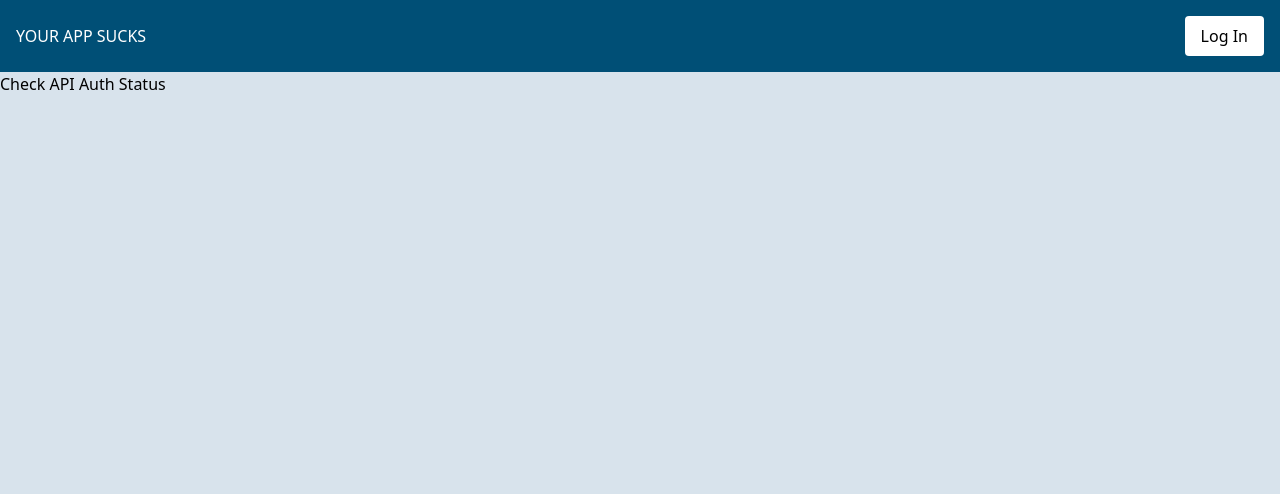
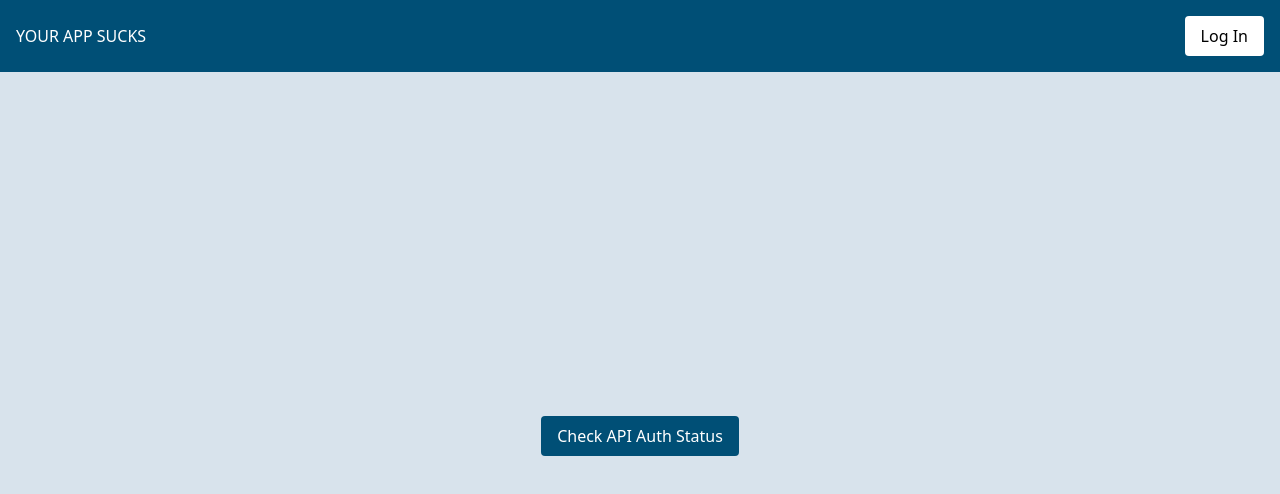
Before and after one commit to chipinhead/nextjs-14-next-auth-firebase-google, a Next.js app: page / in a window 1280 px wide. Shown: the top 494 px of the page. Built offline with nearby package versions, Linux system fonts and the light colour scheme; no server answers.

Commit message:
Center Content

```diff
--- a/app/layout.tsx
+++ b/app/layout.tsx
@@ -23,7 +23,7 @@ export default async function RootLayout({
           <h1 className="text-white m-0">YOUR APP SUCKS</h1>
           <AccountMenu session={session} />
         </header>
-        <main className="flex-grow bg-background">
+        <main className="flex-grow bg-background flex items-center justify-center">
           <SessionProvider session={session}>{children}</SessionProvider>
         </main>
       </body>
--- a/app/page.tsx
+++ b/app/page.tsx
@@ -13,11 +13,13 @@ export default function Home() {
   };
 
   return (
-    <div>
+    <div className="text-center">
       <form onSubmit={handleCheckAuthStatus}>
-        <button type="submit">Check API Auth Status</button>
+        <button type="submit" className="bg-primary text-white px-4 py-2 rounded">
+          Check API Auth Status
+        </button>
       </form>
-      {authStatus && <p>{authStatus}</p>}
+      {authStatus && <p className="mt-4">{authStatus}</p>}
     </div>
   );
 }
```
